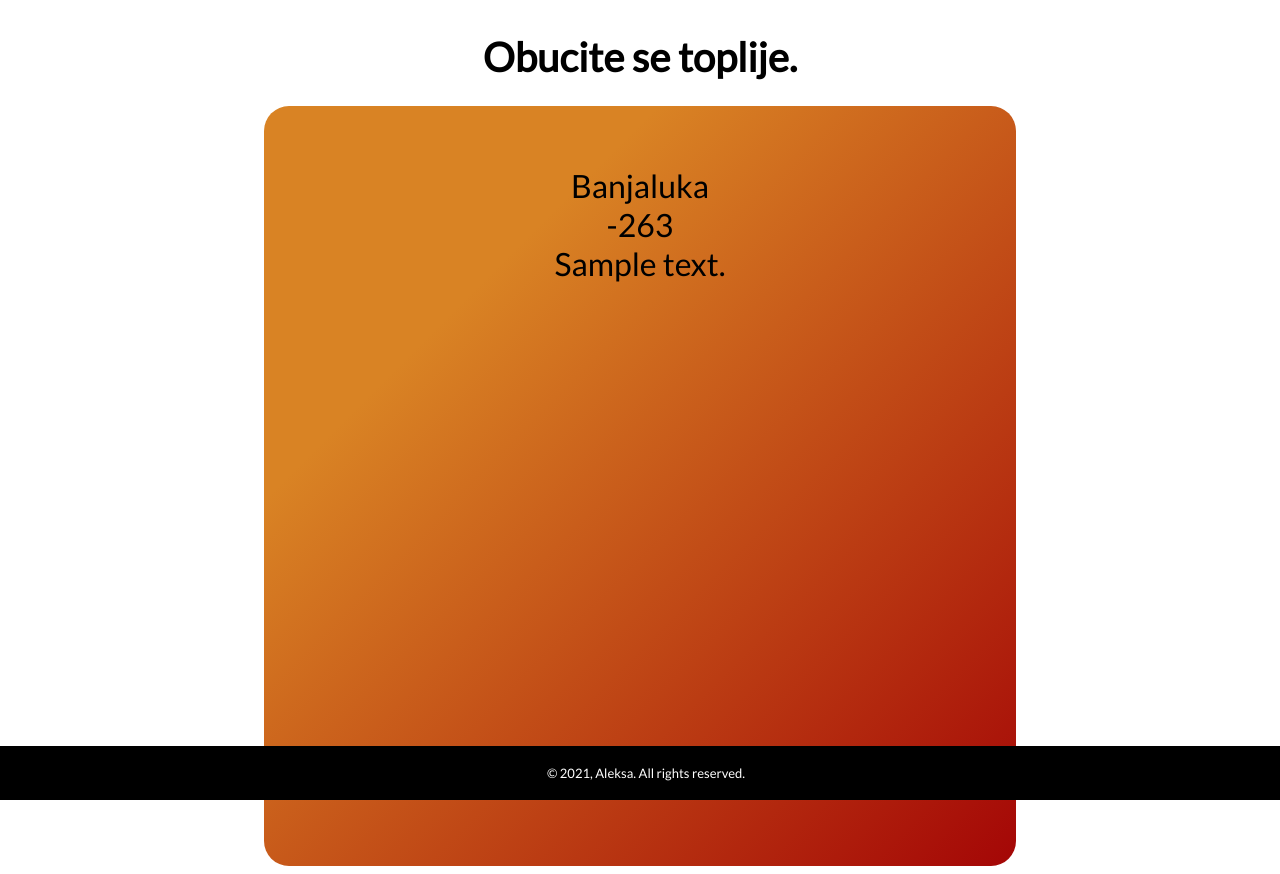
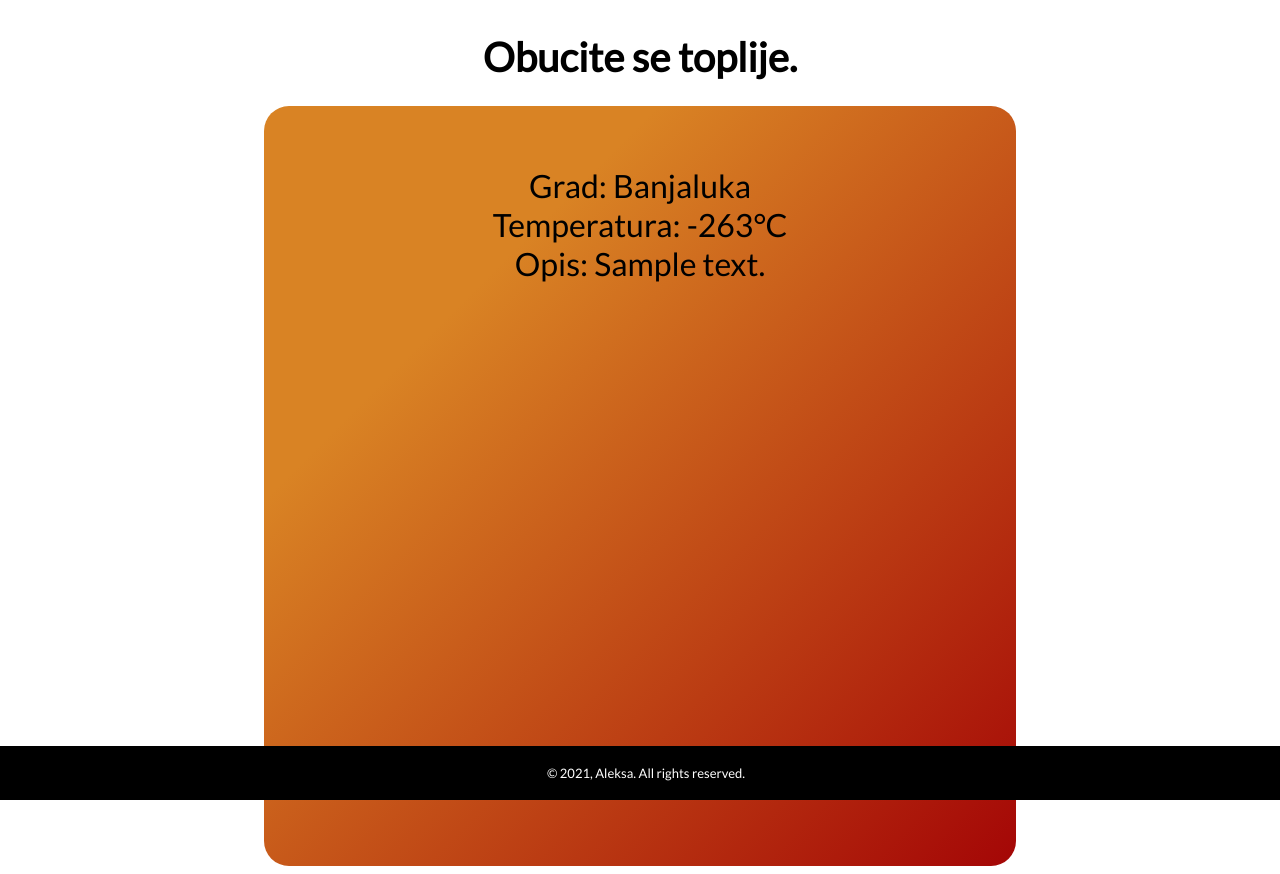
Before and after one commit to Aleksit0/Anscombes-quartet-in-C, a Flask app: page / in a window 1280 px wide. Run offline with Flask 2, Linux system fonts and the light colour scheme; a database or web service that is not in the repository returns one stand-in record (values such as "Sample title"); data that the repository does not hold is empty.

Commit message:
update style

```diff
--- a/template/index.html
+++ b/template/index.html
@@ -14,9 +14,9 @@
   </h1>
 
   <div class = "weather">
-    {{ city }} <br>
-    {{ temp }} <br>
-    {{ description }}
+    Grad: {{ city }} <br>
+    Temperatura: {{ temp }}°C <br>
+    Opis: {{ description }}
   </div>
 
   <div class = "footer">
```
